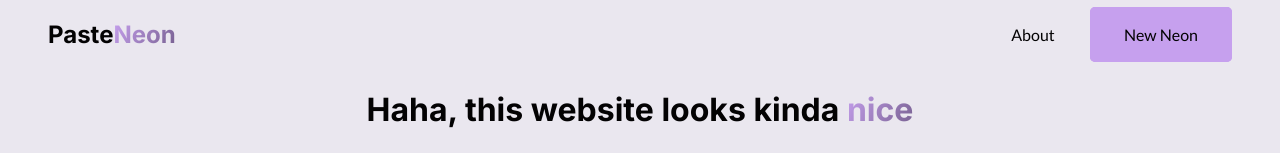
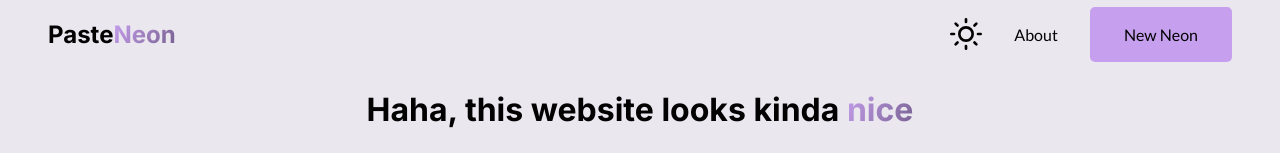
Before and after one commit to SuperNeon4ik/pasteneon, a SvelteKit app: page / in a window 1280 px wide. Shown: the top 153 px of the page. Built offline with nearby package versions, Linux system fonts and the light colour scheme.

Commit message:
Light-dark theme toggle

```diff
--- a/package.json
+++ b/package.json
@@ -13,5 +13,8 @@
 		"svelte": "^4.0.5",
 		"vite": "^4.4.2"
 	},
-	"type": "module"
+	"type": "module",
+	"dependencies": {
+		"js-cookie": "^3.0.5"
+	}
 }
--- a/src/routes/+layout.svelte
+++ b/src/routes/+layout.svelte
@@ -2,13 +2,22 @@
     import Header from "./Header.svelte";
     import { onMount } from 'svelte';
     import { theme } from '$lib/theming.js';
+    import Cookies from 'js-cookie';
 
     let currentTheme = "light";
+
+    const cookieThemeValue = Cookies.get('theme');
+    if (cookieThemeValue !== undefined) {
+        currentTheme = cookieThemeValue;
+        document.documentElement.dataset.theme = currentTheme;
+        theme.set(currentTheme);
+    }
 
     onMount(() => {
         theme.subscribe(value => {
             currentTheme = value;
             document.documentElement.dataset.theme = value;
+            Cookies.set('theme', value, { expires: 365, sameSite: "Lax" });
         });
 
         document.documentElement.dataset.theme = currentTheme;
--- a/src/routes/Header.svelte
+++ b/src/routes/Header.svelte
@@ -1,4 +1,8 @@
 <script>
+    import { onMount } from 'svelte';
+    import { theme } from '$lib/theming.js';
+
+    let currentTheme = "light";
     let innerWidth = 0;
     let innerHeight = 0;
 
@@ -8,6 +12,16 @@
     function toggleHamDropdown() {
         hamDropdownShow = !hamDropdownShow;
     }
+
+    function toggleDarkMode() {
+        theme.set(currentTheme === "light" ? "dark" : "light");
+    }
+
+    onMount(() => {
+        theme.subscribe(value => {
+            currentTheme = value;
+        });
+    });
 </script>
 
 <svelte:window bind:innerWidth bind:innerHeight />
@@ -16,13 +30,22 @@
     <a href="/" class="logo">
         <h1>Paste<span class="fancy-text">Neon</span></h1>
     </a>
+    {#if innerWidth > 0 && innerHeight > 0}
     <div class="desktop-menu" class:hide={!desktopWindow}>
+        <button class="theme-button" on:click={toggleDarkMode}>
+            {#if currentTheme === "light"}
+                <svg class="feather feather-sun" fill="none" stroke="var(--text)" stroke-linecap="round" stroke-linejoin="round" stroke-width="2" viewBox="0 0 24 24" xmlns="http://www.w3.org/2000/svg"><circle cx="12" cy="12" r="5"></circle><path d="M12 1v2M12 21v2M4.22 4.22l1.42 1.42M18.36 18.36l1.42 1.42M1 12h2M21 12h2M4.22 19.78l1.42-1.42M18.36 5.64l1.42-1.42"></path></svg>
+            {:else}
+                <svg viewBox="0 0 512 512" xmlns="http://www.w3.org/2000/svg"><path d="M32 256C32 132.2 132.3 32 255.8 32c11.36 0 29.7 1.668 40.9 3.746 9.616 1.777 11.75 14.63 3.279 19.44C245 86.5 211.2 144.6 211.2 207.8c0 109.7 99.71 193 208.3 172.3 9.561-1.805 16.28 9.324 10.11 16.95C387.9 448.6 324.8 480 255.8 480 132.1 480 32 379.6 32 256z" fill="var(--text)" class="fill-000000"></path></svg>
+            {/if}
+        </button>
         <a class="simple-button" href="https://superneon4ik.me">About</a>
         <a class="primary-button" href="/new">New Neon</a>
     </div>
     <button class="ham-menu" class:hide={desktopWindow} on:click={toggleHamDropdown}>
         <svg viewBox="0 0 32 32" xml:space="preserve" xmlns="http://www.w3.org/2000/svg" enable-background="new 0 0 32 32"><path d="M4 10h24a2 2 0 0 0 0-4H4a2 2 0 0 0 0 4zm24 4H4a2 2 0 0 0 0 4h24a2 2 0 0 0 0-4zm0 8H4a2 2 0 0 0 0 4h24a2 2 0 0 0 0-4z" fill="var(--text)" class="fill-000000"></path></svg>
     </button>
+    {/if}
 </nav>
 
 <div class="ham-dropdown" class:show={!desktopWindow && hamDropdownShow}>
@@ -42,6 +65,13 @@
     nav > a {
         color: var(--text);
         text-decoration: none;
+    }
+
+    .desktop-menu {
+        display: flex;
+        flex-direction: row;
+        justify-content: flex-end;
+        align-items: center;
     }
 
     .ham-menu {
@@ -76,4 +106,14 @@
     .ham-dropdown > a.primary {
         background: linear-gradient(120deg, var(--primary), var(--accent));
     }
+
+    .theme-button {
+        all: unset;
+        width: 2em;
+        height: 2em;
+    }
+    .theme-button > svg {
+        width: 100%;
+        height: 100%;
+    }
 </style>
```
Also changed, not shown: 1 other file (tests, documents, lock files or other folders).
